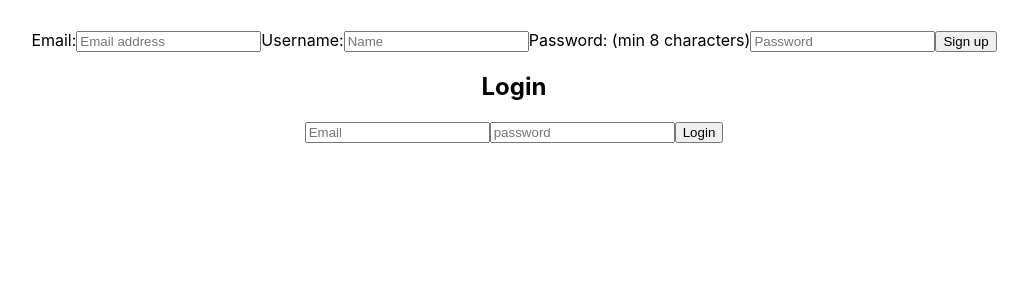
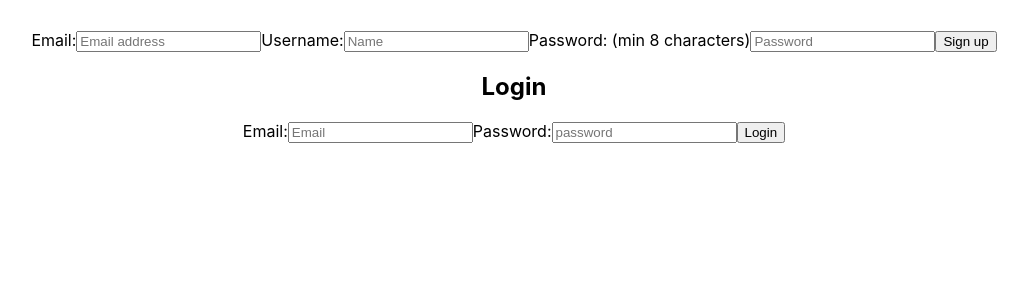
Before and after one commit to tamaskovacs0408/crypto_app, a React (Create React App) app: page / in a window 1280 px wide. Shown: the top 300 px of the page, without its empty margins (126-1154 px from the left). Built offline with nearby package versions, Linux system fonts and the light colour scheme.

Commit message:
Update component

```diff
--- a/src/Components/LogIn/index.jsx
+++ b/src/Components/LogIn/index.jsx
@@ -13,6 +13,7 @@ export default function LogIn() {
         <from>
           <h2>Login</h2>
           <label htmlFor="login_email">
+            Email:
             <input
               type="email"
               placeholder="Email"
@@ -21,6 +22,7 @@ export default function LogIn() {
             />
           </label>
           <label htmlFor="login_password">
+            Password:
             <input
               type="password"
               placeholder="password"
```
